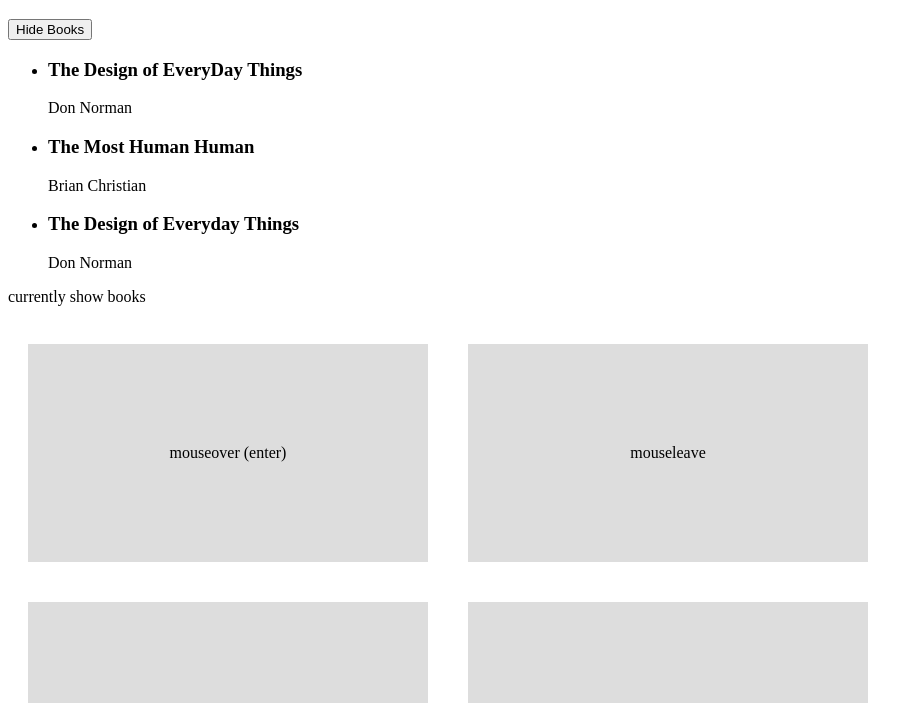
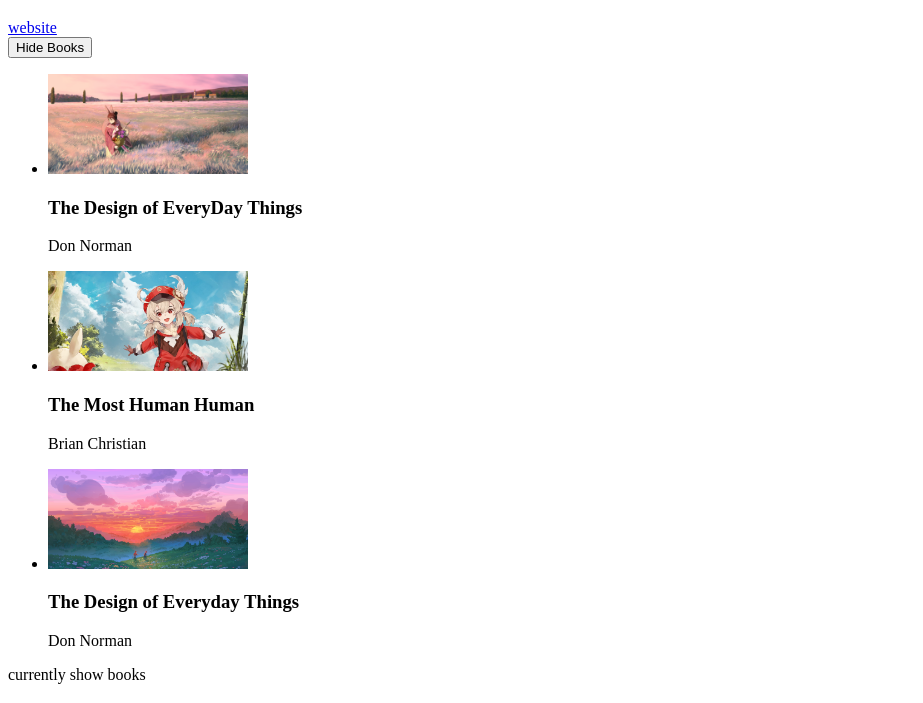
Before and after one commit to bongudth/tuto-vuejs3, a plain HTML site: page index.html in a window 1280 px wide. Shown: the part 61-764 px from the top of the page, without its empty margins (0-923 px from the left). Drawn offline with nearby package versions, Linux system fonts and the light colour scheme.

Commit message:
Attribute Binding

```diff
--- a/app.js
+++ b/app.js
@@ -4,18 +4,22 @@
       showBooks: true,
       books: [
         {
+          url: 'assets/book1.jpg',
           title: 'The Design of EveryDay Things',
           author: 'Don Norman',
         },
         {
+          url: 'assets/book2.jpg',
           title: 'The Most Human Human',
           author: 'Brian Christian',
         },
         {
+          url: 'assets/book3.png',
           title: 'The Design of Everyday Things',
           author: 'Don Norman',
         },
-      ]
+      ],
+      url: 'https://www.google.com',
     }
   },
   methods: {
--- a/index.html
+++ b/index.html
@@ -7,6 +7,11 @@
   <title>Learning Vue 3 with bongudth</title>
   <script src="https://unpkg.com/vue@3.0.2"></script>
   <style>
+    img {
+      height: 100px;
+      width: 200px;
+      object-fit: cover;
+    }
     .box {
       padding: 100px 0;
       width: 400px;
@@ -21,6 +26,10 @@
   <h1>Hello World!</h1>
 
   <div id="app">
+    <a v-bind:href="url">website</a>
+
+    <br />
+
     <button @click="toggleShowBooks">
       <span v-if="showBooks">Hide Books</span>
       <span v-else>Show Books</span>
@@ -28,6 +37,7 @@
     <div v-if="showBooks">
       <ul>
         <li v-for="book in books">
+          <img :src="book.url" :alt="book.title">
           <h3>{{ book.title }}</h3>
           <p>{{ book.author }}</p>
         </li>
```
Also changed, not shown: assets/book1.jpg (added), assets/book2.jpg (added), assets/book3.png (added).
